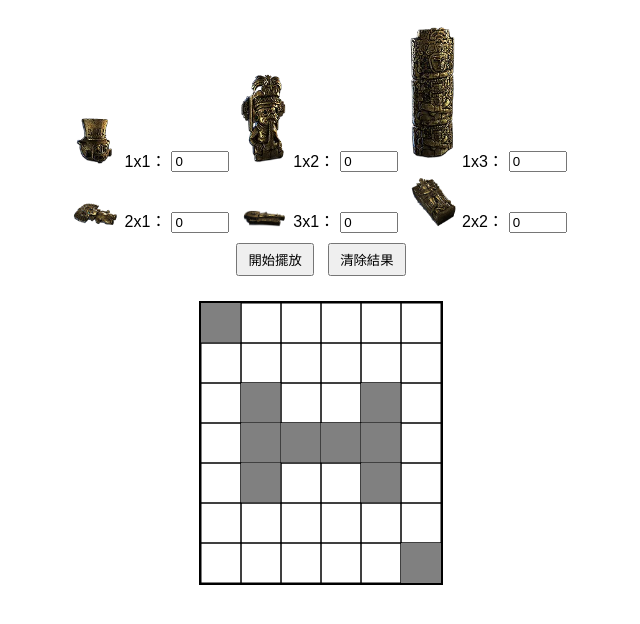
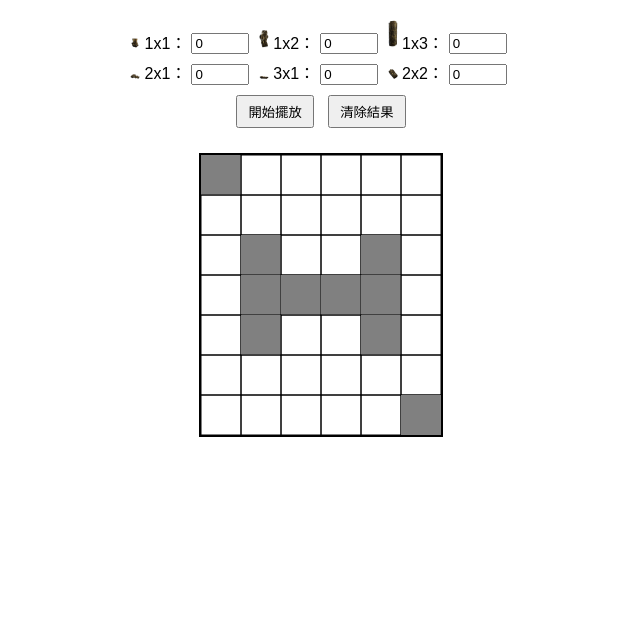
Before and after one commit to piggyblog812/POE3.25, a plain HTML site: page index.html in a window 1280 px wide. Shown: the part 70-694 px from the top of the page, without its empty margins (319-959 px from the left). Drawn offline with Linux system fonts and the light colour scheme.

Commit message:
Update styles.css

```diff
--- a/styles.css
+++ b/styles.css
@@ -29,6 +29,6 @@ canvas {
 }
 
 .a-img {
-    width: 50px;  /* 設定寬度 */
+    width: 10px;  /* 設定寬度 */
     height: auto;  /* 高度自動調整，維持比例 */
 }
```
